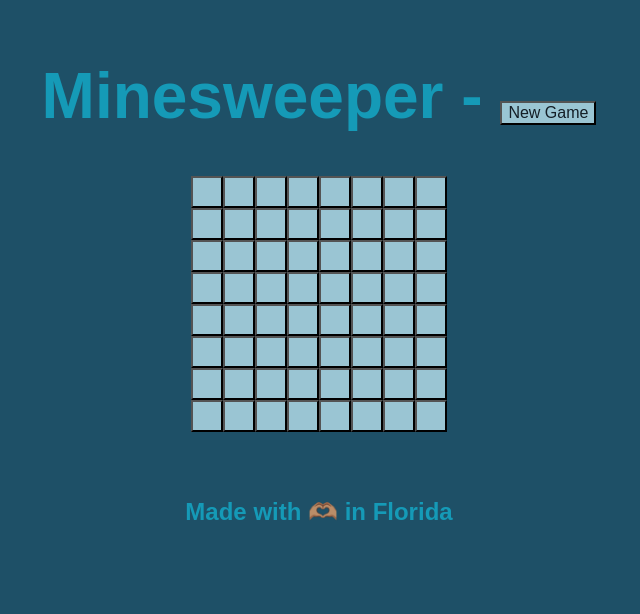
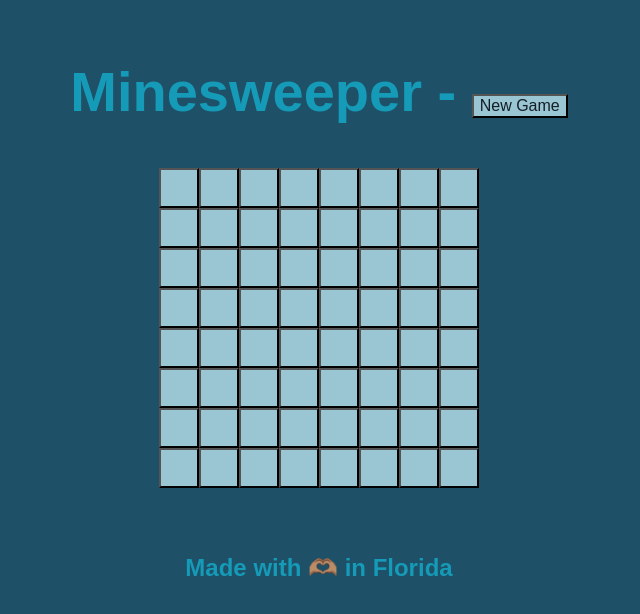
Before and after one commit to kprieto14/Minesweeper, a React (Vite) app: page / in a window 1280 px wide. Shown: the top 614 px of the page, without its empty margins (321-961 px from the left). Built offline with nearby package versions, Linux system fonts and the light colour scheme.

Commit message:
Add emojis instead of plain text, plus some CSS changes to font and grid sizing.

```diff
--- a/src/App.tsx
+++ b/src/App.tsx
@@ -1,6 +1,6 @@
 import React, { useState } from 'react'
 
-type Square = '_' | 'F' | ' ' | '*' | '@' | number
+type Square = '_' | 'F' | '💣' | ' ' | '*' | '@' | number
 type Row = [Square, Square, Square, Square, Square, Square, Square, Square]
 type Board = [Row, Row, Row, Row, Row, Row, Row, Row]
 type Game = {
@@ -117,6 +117,26 @@ export function App() {
       return `Game ${game.state}`
   }
 
+  function changeCellValue(value: string | number) {
+    if (value === 'F') {
+      return '⛳️'
+    }
+
+    if (value === '*') {
+      return '💥'
+    }
+
+    if (value === '@') {
+      return '💣'
+    }
+
+    if(value === '_') {
+      return ''
+    }
+
+    return value
+  }
+
   const header = game.state ? newHeader() : 'Minesweeper'
 
   return (
@@ -134,7 +154,7 @@ export function App() {
               className={cell === ' ' || cell === 'F' ? undefined : 'reveal'}
               onClick={() => handleClickCell(rowIndex, columnIndex)}
               onContextMenu={(event) => handleRightClick(event, rowIndex, columnIndex)}>
-              {cell}
+              {changeCellValue(cell)}
             </button>
             )
           })
--- a/src/index.scss
+++ b/src/index.scss
@@ -33,15 +33,15 @@ div {
 }
 
 h1 {
-  font-size: clamp(1rem, 4rem, 6rem);
+  font-size: clamp(1rem, 3.5rem, 6rem);
   margin: 0;
   text-align: center;
 }
 
 .easy {
   display: grid;
-  grid-template-columns: repeat(8, minmax(2rem, 1fr));
-  grid-template-rows: repeat(8, minmax(2rem, 1fr));
+  grid-template-columns: repeat(8, minmax(2.5rem, 1fr));
+  grid-template-rows: repeat(8, minmax(2.5rem, 1fr));
 }
 
 .medium {
@@ -65,3 +65,7 @@ button.reveal {
   font-size: 1.5rem;
   cursor: not-allowed;
 }
+
+.invisible {
+  display: none;
+}
```
